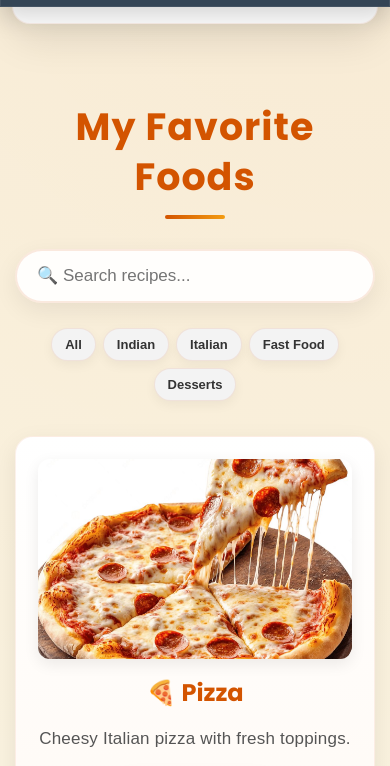
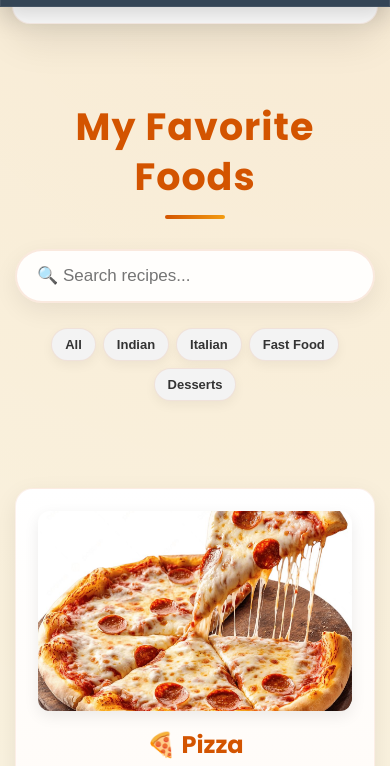
Before and after one commit to sanjaymajumder039-pixel/spicelo-stories, a plain HTML site: page index.html in a window 390 px wide. Both pictures are taken after a click on the button "All". Shown: the part 2065-2831 px from the top of the page. Drawn offline with Linux system fonts and the light colour scheme.

Commit message:
Improve recipe discovery and card design

```diff
--- a/script.js
+++ b/script.js
@@ -17,52 +17,176 @@ window.addEventListener("scroll", () => {
     });
 
 });
+/* =========================================
+   SPICELO STORIES — RECIPE DISCOVERY
+   Search + Category Filter
+========================================= */
+
 const recipeSearch = document.getElementById("recipeSearch");
 const recipeCards = document.querySelectorAll(".food-card");
+const filterButtons = document.querySelectorAll(".recipe-filters button");
 
-if (recipeSearch) {
+let selectedCategory = "all";
 
-    recipeSearch.addEventListener("input", () => {
 
-        const searchTerm = recipeSearch.value.toLowerCase().trim();
+function filterRecipes() {
+
+    const searchTerm = recipeSearch
+        ? recipeSearch.value.toLowerCase().trim()
+        : "";
+
+    let visibleCount = 0;
 
     recipeCards.forEach(card => {
 
         const recipeName =
-                card.querySelector("h3").textContent.toLowerCase();
+            card.querySelector("h3")?.textContent.toLowerCase() || "";
 
-            if (recipeName.includes(searchTerm)) {
+        const recipeDescription =
+            card.querySelector("p")?.textContent.toLowerCase() || "";
+
+        const cardCategory =
+            card.dataset.category || "";
+
+        const matchesSearch =
+            recipeName.includes(searchTerm) ||
+            recipeDescription.includes(searchTerm);
+
+        const matchesCategory =
+            selectedCategory === "all" ||
+            cardCategory === selectedCategory;
+
+        if (matchesSearch && matchesCategory) {
+
             card.style.display = "";
+            visibleCount++;
+
         } else {
+
             card.style.display = "none";
+
         }
+
+    });
+
+
+    updateRecipeResultMessage(visibleCount);
+}
+
+
+function updateRecipeResultMessage(count) {
+
+    let resultMessage =
+        document.getElementById("recipeResultMessage");
+
+    if (!resultMessage) {
+
+        resultMessage = document.createElement("p");
+
+        resultMessage.id = "recipeResultMessage";
+
+        resultMessage.setAttribute(
+            "aria-live",
+            "polite"
+        );
+
+        const foodGrid =
+            document.querySelector(".food-grid");
+
+        if (foodGrid) {
+            foodGrid.parentNode.insertBefore(
+                resultMessage,
+                foodGrid
+            );
+        }
+
+    }
+
+    const hasSearch =
+        recipeSearch &&
+        recipeSearch.value.trim() !== "";
+
+    const hasFilter =
+        selectedCategory !== "all";
+
+
+    if (!hasSearch && !hasFilter) {
+
+        resultMessage.textContent = "";
+
+        return;
+    }
+
+
+    if (count === 0) {
+
+        resultMessage.textContent =
+            "🍽️ No recipes found. Try another search or category.";
+
+    } else if (count === 1) {
+
+        resultMessage.textContent =
+            "🍽️ 1 recipe found";
+
+    } else {
+
+        resultMessage.textContent =
+            `🍽️ ${count} recipes found`;
+
+    }
+
+}
+
+
+/* ===== Search ===== */
+
+if (recipeSearch) {
+
+    recipeSearch.addEventListener(
+        "input",
+        filterRecipes
+    );
+
+}
+
+
+/* ===== Category Filters ===== */
+
+filterButtons.forEach(button => {
+
+    button.addEventListener("click", () => {
+
+        selectedCategory =
+            button.dataset.filter || "all";
+
+
+        /* Active button */
+
+        filterButtons.forEach(item => {
+
+            item.classList.remove("active");
+
+        });
+
+        button.classList.add("active");
+
+
+        filterRecipes();
 
     });
 
 });
 
-}
-const filterButtons = document.querySelectorAll(".recipe-filters button");
+
+/* ===== Initial State ===== */
 
 filterButtons.forEach(button => {
 
-    button.addEventListener("click", () => {
+    if (button.dataset.filter === "all") {
 
-        const selectedCategory = button.dataset.filter;
+        button.classList.add("active");
 
-        recipeCards.forEach(card => {
-
-            const cardCategory = card.dataset.category;
-
-            if (selectedCategory === "all" || cardCategory === selectedCategory) {
-                card.style.display = "";
-            } else {
-                card.style.display = "none";
     }
-
-        });
-
-    });
 
 });
 /* =========================================
--- a/style.css
+++ b/style.css
@@ -216,21 +216,123 @@ nav a:hover {
     background-color: #d35400;
 
 }
-/* ===== Professional Recipe Images ===== */
+/* =========================================
+   SPICELO STORIES — PREMIUM RECIPE CARDS
+========================================= */
+
+.food-card {
+    background: #ffffff;
+    border-radius: 20px;
+    padding: 16px;
+    text-align: center;
+    box-shadow: 0 8px 24px rgba(0, 0, 0, 0.10);
+    transition:
+        transform 0.35s ease,
+        box-shadow 0.35s ease;
+    overflow: hidden;
+    position: relative;
+    border: 1px solid rgba(211, 84, 0, 0.08);
+}
+
+/* Card Hover */
+
+.food-card:hover {
+    transform: translateY(-8px);
+    box-shadow: 0 16px 35px rgba(0, 0, 0, 0.16);
+}
+
+
+/* Recipe Image */
 
 .food-card img {
     width: 100%;
     height: 220px;
     object-fit: cover;
-    border-radius: 14px;
+    border-radius: 15px;
     display: block;
-    transition: transform 0.4s ease;
-
-}
-
-.food-card:hover img{
-
+    transition: transform 0.45s ease;
+}
+
+
+/* Image Zoom */
+
+.food-card:hover img {
     transform: scale(1.05);
+}
+
+
+/* Recipe Title */
+
+.food-card h3 {
+    color: #d35400;
+    font-size: 25px;
+    margin: 16px 0 8px;
+    font-weight: 700;
+}
+
+
+/* Recipe Description */
+
+.food-card p {
+    color: #555;
+    font-size: 16px;
+    line-height: 1.6;
+    margin: 0 5px 16px;
+}
+
+
+/* View Recipe Button */
+
+.food-card button {
+    background: linear-gradient(135deg, #e67e22, #d35400);
+    color: #ffffff;
+    padding: 11px 24px;
+    border: none;
+    border-radius: 10px;
+    cursor: pointer;
+    font-size: 14px;
+    font-weight: 600;
+    transition:
+        transform 0.25s ease,
+        box-shadow 0.25s ease;
+}
+
+
+/* Button Hover */
+
+.food-card button:hover {
+    transform: translateY(-2px);
+    box-shadow: 0 7px 16px rgba(211, 84, 0, 0.28);
+}
+
+
+/* Button Click */
+
+.food-card button:active {
+    transform: translateY(0);
+}
+
+
+/* Mobile */
+
+@media (max-width: 600px) {
+
+    .food-card {
+        padding: 14px;
+        border-radius: 17px;
+    }
+
+    .food-card img {
+        height: 200px;
+    }
+
+    .food-card h3 {
+        font-size: 22px;
+    }
+
+    .food-card p {
+        font-size: 15px;
+    }
 
 }
 
@@ -2899,3 +3001,16 @@ a,
     }
 
 }
+/* =========================================
+   RECIPE SEARCH RESULT MESSAGE
+========================================= */
+
+#recipeResultMessage {
+    text-align: center;
+    margin: 18px auto 10px;
+    font-size: 15px;
+    font-weight: 600;
+    color: #d95f02;
+    min-height: 22px;
+    width: 100%;
+}
```
Lines whose indentation alone changed are shown as unchanged.
